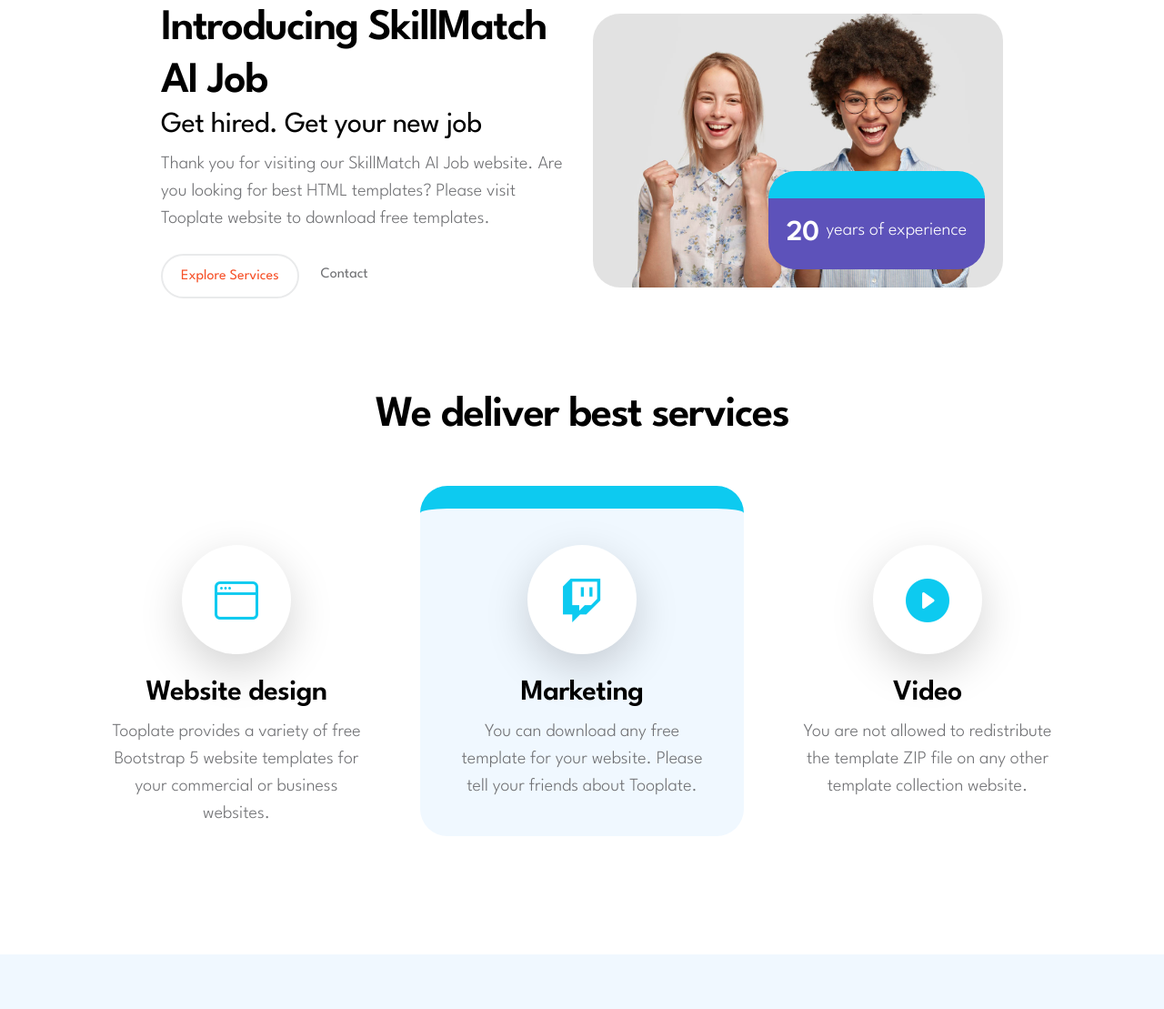
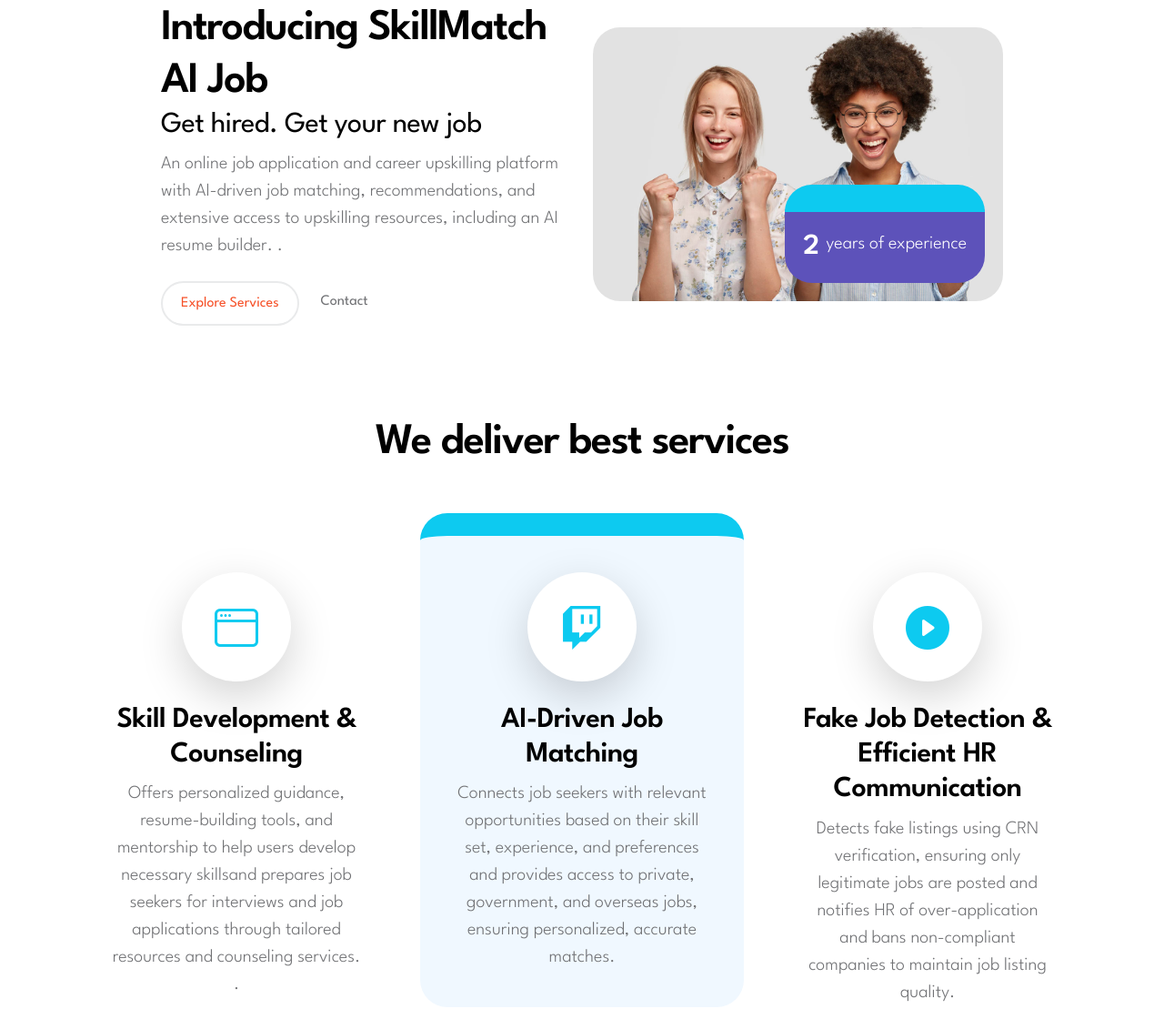
Before and after one commit to Lakshya0018UP/Skill-Match-AI, a plain HTML site: page about.html in a window 1280 px wide. Shown: the part 663-1772 px from the top of the page at 91% size. Drawn offline with Linux system fonts and the light colour scheme.

Commit message:
Added Routes

```diff
--- a/about.html
+++ b/about.html
@@ -126,7 +126,8 @@ Bootstrap 5 HTML CSS Template
 
                                 <h4 class="mb-2">Get hired. Get your new job</h4>
 
-                                <p>Thank you for visiting our SkillMatch AI Job website. Are you looking for best HTML templates? Please visit Tooplate website to download free templates.</p>
+                                <p>An online job application and career upskilling platform with AI-driven job matching, recommendations, and extensive access to upskilling resources, including an AI resume builder.
+                                    .</p>
 
                                 <div class="d-flex align-items-center mt-4">
                                     <a href="#services-section" class="custom-btn custom-border-btn btn me-4">Explore Services</a>
@@ -141,7 +142,7 @@ Bootstrap 5 HTML CSS Template
                                 <img src="images/horizontal-shot-happy-mixed-race-females.jpg" class="about-image about-image-border-radius img-fluid" alt="">
 
                                 <div class="about-info d-flex">
-                                    <h4 class="text-white mb-0 me-2">20</h4>
+                                    <h4 class="text-white mb-0 me-2">2</h4>
 
                                     <p class="text-white mb-0">years of experience</p>
                                 </div>
@@ -166,11 +167,12 @@ Bootstrap 5 HTML CSS Template
                                 <div class="services-block-title-wrap">
                                     <i class="services-block-icon bi-window"></i>
 
-                                    <h4 class="services-block-title">Website design</h4>
+                                    <h4 class="services-block-title">Skill Development & Counseling</h4>
                                 </div>
 
                                 <div class="services-block-body">
-                                    <p>Tooplate provides a variety of free Bootstrap 5 website templates for your commercial or business websites.</p>
+                                    <p>Offers personalized guidance, resume-building tools, and mentorship to help users develop necessary skillsand prepares job seekers for interviews and job applications through tailored resources and counseling services.
+                                        .</p>
                                 </div>
                             </div>
                         </div>
@@ -180,11 +182,11 @@ Bootstrap 5 HTML CSS Template
                                 <div class="services-block-title-wrap">
                                     <i class="services-block-icon bi-twitch"></i>
 
-                                    <h4 class="services-block-title">Marketing</h4>
+                                    <h4 class="services-block-title">AI-Driven Job Matching</h4>
                                 </div>
 
                                 <div class="services-block-body">
-                                    <p>You can download any free template for your website. Please tell your friends about Tooplate.</p>
+                                    <p>Connects job seekers with relevant opportunities based on their skill set, experience, and preferences and provides access to private, government, and overseas jobs, ensuring personalized, accurate matches.</p>
                                 </div>
                             </div>
                         </div>
@@ -194,11 +196,12 @@ Bootstrap 5 HTML CSS Template
                                 <div class="services-block-title-wrap">
                                     <i class="services-block-icon bi-play-circle-fill"></i>
 
-                                    <h4 class="services-block-title">Video</h4>
+                                    <h4 class="services-block-title">Fake Job Detection & Efficient HR Communication</h4>
                                 </div>
 
                                 <div class="services-block-body">
-                                    <p>You are not allowed to redistribute the template ZIP file on any other template collection website.</p>
+                                    <p>Detects fake listings using CRN verification, ensuring only legitimate jobs are posted and notifies HR of over-application and bans non-compliant companies to maintain job listing quality.
+                                    </p>
                                 </div>
                             </div>
                         </div>
@@ -208,7 +211,7 @@ Bootstrap 5 HTML CSS Template
             </section>
 
 
-            <section class="reviews-section section-padding">
+            <!-- <section class="reviews-section section-padding">
                 <div class="container">
                     <div class="row">
 
@@ -382,7 +385,7 @@ Bootstrap 5 HTML CSS Template
 
                     </div>
                 </div>
-            </section>
+            </section> -->
         </main>
 
         <footer class="site-footer">
@@ -477,7 +480,7 @@ Bootstrap 5 HTML CSS Template
                     <div class="row">
 
                         <div class="col-lg-4 col-12 d-flex align-items-center">
-                            <p class="copyright-text">Copyright © SkillMatch AI Job 2048</p>
+                            <p class="copyright-text">Copyright © SkillMatch AI Job 2024</p>
 
                             <ul class="footer-menu d-flex">
                                 <li class="footer-menu-item"><a href="#" class="footer-menu-link">Privacy Policy</a></li>
@@ -511,7 +514,7 @@ Bootstrap 5 HTML CSS Template
                         </div>
 
                         <div class="col-lg-3 col-12 mt-2 d-flex align-items-center mt-lg-0">
-                            <p>Design: <a class="sponsored-link" rel="sponsored" href="https://www.tooplate.com" target="_blank">Tooplate</a></p>
+
                         </div>
 
                         <a class="back-top-icon bi-arrow-up smoothscroll d-flex justify-content-center align-items-center" href="#top"></a>
```
Also changed, not shown: contact.html (+1 -1 lines), index.html (+1 -1 lines), job-details.html (+1 -1 lines), job-listings.html (+2 -2 lines).
